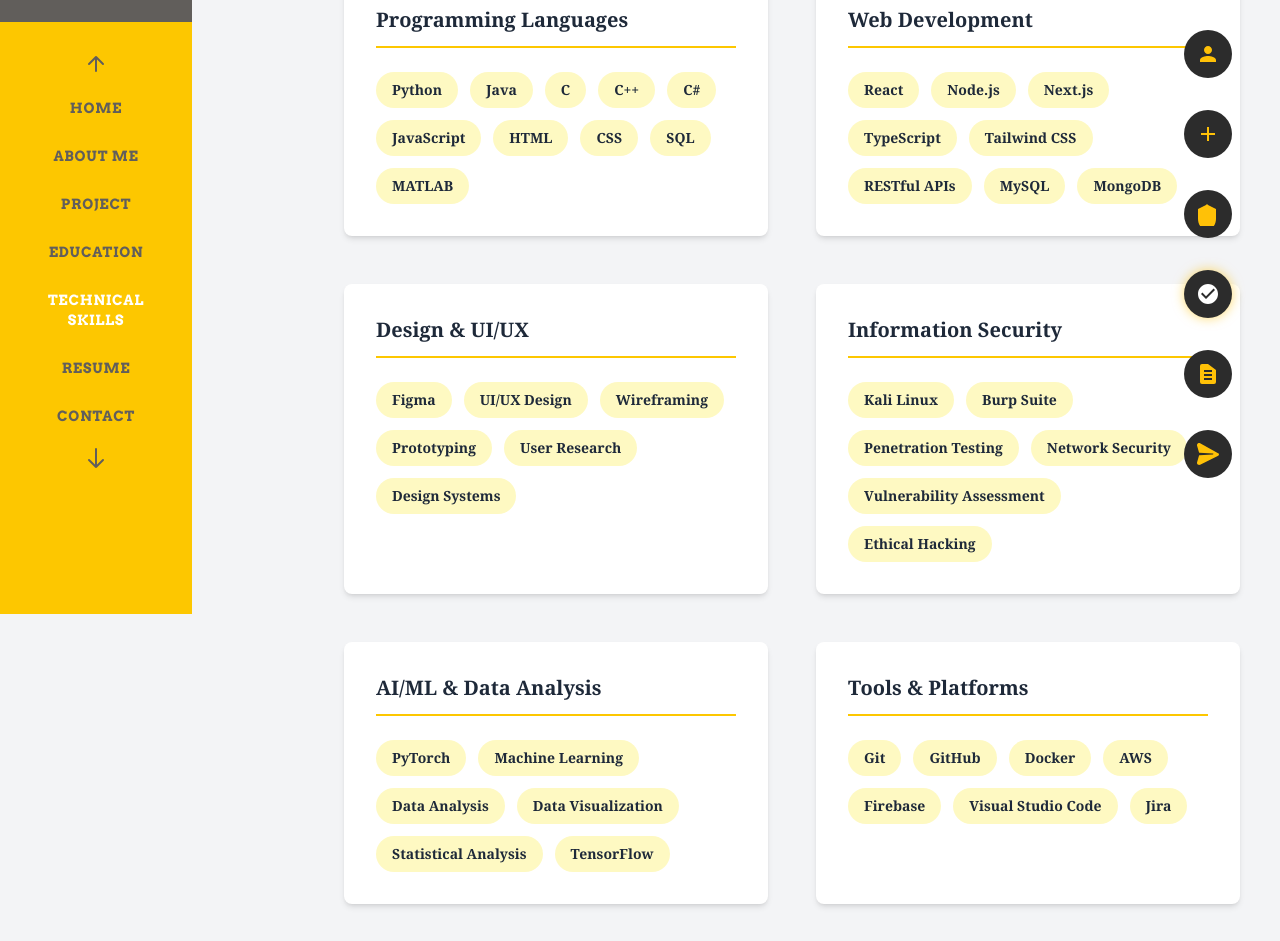
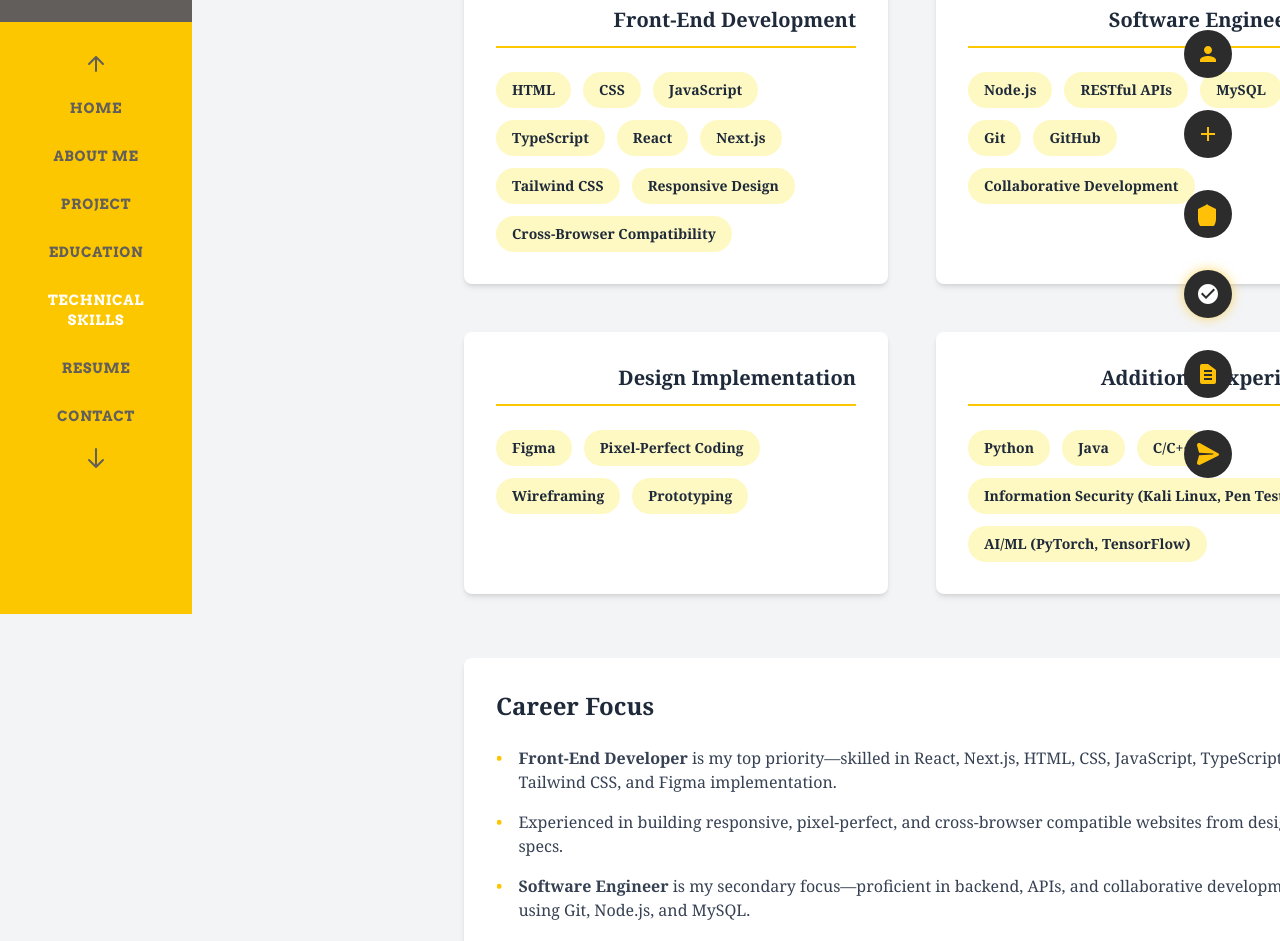
Before and after one commit to 911219fufu-tech/Personal-Website, a Next.js app: page /technical-skills in a window 1280 px wide. Shown: the part 186-1127 px from the top of the page. Built offline with nearby package versions, Linux system fonts and the light colour scheme.

Commit message:
refactor: update technical skills section for clarity and focus on front-end development

```diff
--- a/app/technical-skills/page.tsx
+++ b/app/technical-skills/page.tsx
@@ -7,37 +7,28 @@
 export default function TechnicalSkills() {
   const skillCategories = [
     {
-      name: "Programming Languages",
-      skills: ["Python", "Java", "C", "C++", "C#", "JavaScript", "HTML", "CSS", "SQL", "MATLAB"]
+      name: "Front-End Development",
+      skills: ["HTML", "CSS", "JavaScript", "TypeScript", "React", "Next.js", "Tailwind CSS", "Responsive Design", "Cross-Browser Compatibility"]
     },
     {
-      name: "Web Development",
-      skills: ["React", "Node.js", "Next.js", "TypeScript", "Tailwind CSS", "RESTful APIs", "MySQL", "MongoDB"]
+      name: "Software Engineering",
+      skills: ["Node.js", "RESTful APIs", "MySQL", "Git", "GitHub", "Collaborative Development"]
     },
     {
-      name: "Design & UI/UX",
-      skills: ["Figma", "UI/UX Design", "Wireframing", "Prototyping", "User Research", "Design Systems"]
+      name: "Design Implementation",
+      skills: ["Figma", "Pixel-Perfect Coding", "Wireframing", "Prototyping"]
     },
     {
-      name: "Information Security",
-      skills: ["Kali Linux", "Burp Suite", "Penetration Testing", "Network Security", "Vulnerability Assessment", "Ethical Hacking"]
-    },
-    {
-      name: "AI/ML & Data Analysis",
-      skills: ["PyTorch", "Machine Learning", "Data Analysis", "Data Visualization", "Statistical Analysis", "TensorFlow"]
-    },
-    {
-      name: "Tools & Platforms",
-      skills: ["Git", "GitHub", "Docker", "AWS", "Firebase", "Visual Studio Code", "Jira"]
+      name: "Additional Experience",
+      skills: ["Python", "Java", "C/C++", "Information Security (Kali Linux, Pen Testing)", "AI/ML (PyTorch, TensorFlow)"]
     }
   ];
 
   return (
     <main className="w-full min-h-screen bg-gray-100 px-8 py-16">
-      <div className="max-w-4xl mx-auto">
-        <h2 className="text-5xl font-bold mb-12 text-gray-800" style={{ fontFamily: "'Arvo', serif", letterSpacing: '0.05em' }}>TECHNICAL SKILLS</h2>
-
-        <div className="grid md:grid-cols-2 gap-12">
+      <div className="max-w-4xl ml-auto mr-0">
+        <h2 className="text-5xl font-bold mb-12 text-gray-800 text-right" style={{ fontFamily: "'Arvo', serif", letterSpacing: '0.05em' }}>TECHNICAL SKILLS</h2>
+        <div className="grid md:grid-cols-2 gap-12 text-right">
           {skillCategories.map((category, index) => (
             <div key={index} className="bg-white p-8 rounded-lg shadow-md">
               <h3 className="text-xl font-bold text-gray-800 mb-6 pb-3 border-b-2 border-yellow-400">
@@ -58,23 +49,23 @@
         </div>
 
         <div className="mt-16 bg-white p-8 rounded-lg shadow-md">
-          <h3 className="text-2xl font-bold text-gray-800 mb-6">Certifications & Achievements</h3>
+          <h3 className="text-2xl font-bold text-gray-800 mb-6">Career Focus</h3>
           <ul className="space-y-4 text-gray-700">
             <li className="flex items-start">
               <span className="text-yellow-400 font-bold mr-4">•</span>
-              <span>Full-Stack Development Proficiency - Demonstrated through multiple production applications</span>
+              <span><b>Front-End Developer</b> is my top priority—skilled in React, Next.js, HTML, CSS, JavaScript, TypeScript, Tailwind CSS, and Figma implementation.</span>
             </li>
             <li className="flex items-start">
               <span className="text-yellow-400 font-bold mr-4">•</span>
-              <span>UI/UX Design Excellence - Created user interfaces for 4+ major projects with high usability standards</span>
+              <span>Experienced in building responsive, pixel-perfect, and cross-browser compatible websites from design specs.</span>
             </li>
             <li className="flex items-start">
               <span className="text-yellow-400 font-bold mr-4">•</span>
-              <span>Information Security Knowledge - Hands-on experience with penetration testing and vulnerability assessment</span>
+              <span><b>Software Engineer</b> is my secondary focus—proficient in backend, APIs, and collaborative development using Git, Node.js, and MySQL.</span>
             </li>
             <li className="flex items-start">
               <span className="text-yellow-400 font-bold mr-4">•</span>
-              <span>Entrepreneurship - Founded and successfully operated e-commerce business with strong technical backend</span>
+              <span>Additional experience in security, data analysis, and full-stack projects.</span>
             </li>
           </ul>
         </div>
```
